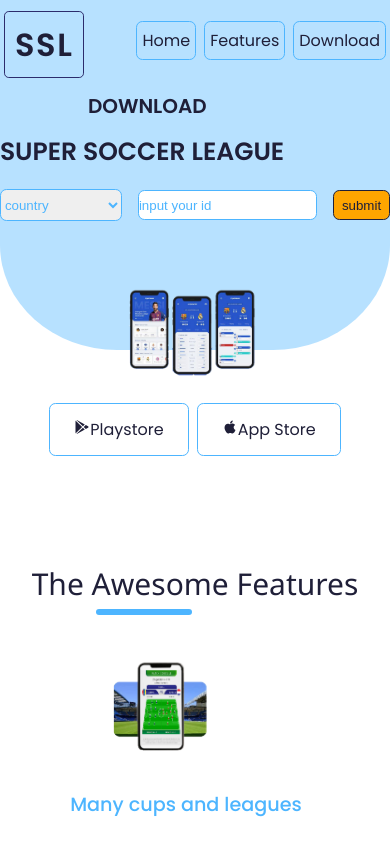
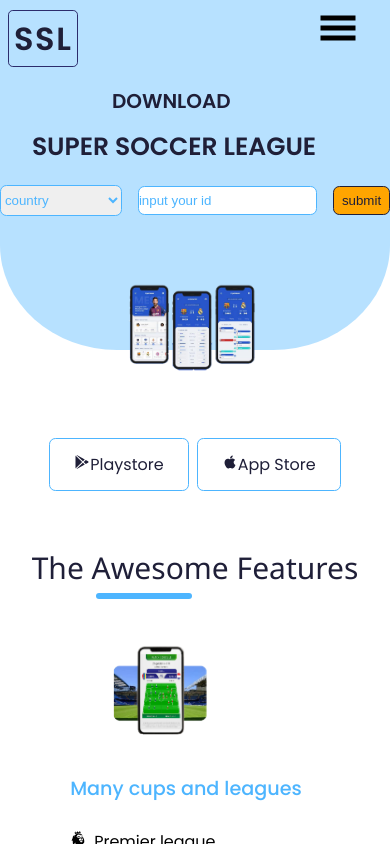
Before and after one commit to Captain-awesome619/soccer-league, a React (Create React App) app: page / in a window 390 px wide. Built offline with nearby package versions, Linux system fonts and the light colour scheme.

Commit message:
initial commit

```diff
--- a/src/components/brandname/brandname.scss
+++ b/src/components/brandname/brandname.scss
@@ -3,7 +3,7 @@
 .brand{
     position: relative;
     cursor: pointer;
-   left: 35%;
+   margin-left: 2rem;
     margin-top: 10px;
 }
 
@@ -25,6 +25,9 @@
 
 @include media ('<=tablet'){
     .brand{
-left: 5%;
+margin-left: 0.5rem;
+    }
+    span{
+        padding: 5px;
     }
 }
--- a/src/components/features/features.scss
+++ b/src/components/features/features.scss
@@ -98,7 +98,7 @@
 
 @include media('<=tablet'){
     .sec{
-        margin-top: 1rem;
+        margin-top: 0rem;
     }
     .title{
         margin-bottom: 1.5rem;
--- a/src/components/getDownload/Getdownload.jsx
+++ b/src/components/getDownload/Getdownload.jsx
@@ -4,7 +4,7 @@
 const Getdownload = () => {
   return (
     <div className='Get' >
-<h4> Let's Download!</h4>
+<h4>so, what are you waiting for? Let's Download!</h4>
 
 <div className='button3'><h4>GET DOWNLOAD</h4></div>
 
--- a/src/components/getDownload/getdownload.scss
+++ b/src/components/getDownload/getdownload.scss
@@ -48,12 +48,16 @@
 
 
 @include media('<=tablet'){
+    .Get{
+        display: grid;
+    }
     .Get>h4{
-        margin-right: 0rem;
+
+        margin-right: 1rem;
         padding: 0rem;
             }
             .button3{
-                margin-left: 1rem;
+                margin-left: 6rem;
                 padding: 0.5rem 0.7rem;
                 margin-right: 0.5rem;
             }
--- a/src/components/midpoint/midpoint.scss
+++ b/src/components/midpoint/midpoint.scss
@@ -105,6 +105,6 @@
             font-size: 15px;
         }
         .download2{
-            padding-left: 10rem;
+            padding-left: 8rem;
         }
     }
--- a/src/components/navbar/Navbar.jsx
+++ b/src/components/navbar/Navbar.jsx
@@ -18,13 +18,11 @@
 
 
 return(
-  <div className='navbar'>
+  <div className={`navbar ${toggleNavbar === true ? "active" : ""}`} >
 
 
  <div className="col">
-        <BrandName />
-        </div>
-
+        <BrandName className="brand" />
         <div className="collapseble-button">
         {!toggleNavbar ? (
             <GiHamburgerMenu onClick={navbarToggler} />
@@ -32,6 +30,8 @@
             <MdClose onClick={navbarToggler} />
           )}
 </div>
+</div>
+
 
 <nav>
 
--- a/src/components/navbar/navbar.scss
+++ b/src/components/navbar/navbar.scss
@@ -12,10 +12,11 @@
     display: flex;
     justify-content: center;
     align-items: center;
-}
     .collapseble-button {
         display: none;
       }
+}
+
 
     .links > ul{
         display: flex;
@@ -28,30 +29,62 @@
 
     }
 
-    @include media ('<=phone'){
-        .links{
-            gap: 1rem;
-            margin: 1rem 1rem;
+
+
+
+    @media screen and (min-width: 320px) and (max-width: 1024px) {
+        .navbar.active {
+          nav {
+            display: block;
+
           }
         }
 
-    @media screen and (max-width: 740px){
-.links >ul{
-    gap: 0.5em;
-    margin-right: 4px;
+        .navbar {
+          flex-direction: column;
+          justify-content: flex-start;
 
+          .col {
+display: flex;
+justify-content: space-between;
+            .collapseble-button {
+margin-right: 2rem;
+
+cursor: pointer;
+              font-size: 2.5rem;
             }
-.btn{
-    padding: 10px;
           }
-.col{
-margin-left: 0px;
-.collapseble-button {
-    display: block;
-    font-size: 4rem;
+
+
+
+          nav {
+            display: none;
+            .links {
+              ul {
+                flex-direction: row;
+                align-items: flex-end;
+                position: relative;
+                margin: 0.5rem 0rem;
+                li {
+
+                  &:first-of-type {
+                    margin-top: 0rem;
+                  }
+                  a {
+                    font-size: medium;
                   }
                 }
               }
+            }
+          }
+        }
+      }
+
+
+
+
+
+
 @media screen and (max-width: 1024px){
     .btn{
         padding: 5px;
--- a/src/components/starter/starter.scss
+++ b/src/components/starter/starter.scss
@@ -4,6 +4,7 @@
     background-color: var(--color-primary-variant);
 max-height: 500px;
     border-radius: 0% 0% 30% 30%;
+
 
 }
 
@@ -160,9 +161,13 @@
 @include media('<=tablet'){
     .starter{
        max-height:  350px;
+       margin-bottom: 0rem;
     }
     .download{
-        padding-left: 5rem;
+        padding-left: 4.5rem;
+    }
+    .stat{
+        margin-top: 0.5rem;
     }
     .super{
         font-size: 25px;
@@ -181,8 +186,12 @@
 margin-bottom: 0rem;
 }
 .ctaa{
+    padding-top: 2.5rem;
     margin-top: 0rem;
 left: 0%;
+}
+.cta{
+    margin-left: 2rem;
 }
 
 
```
Lines whose indentation alone changed are shown as unchanged.
